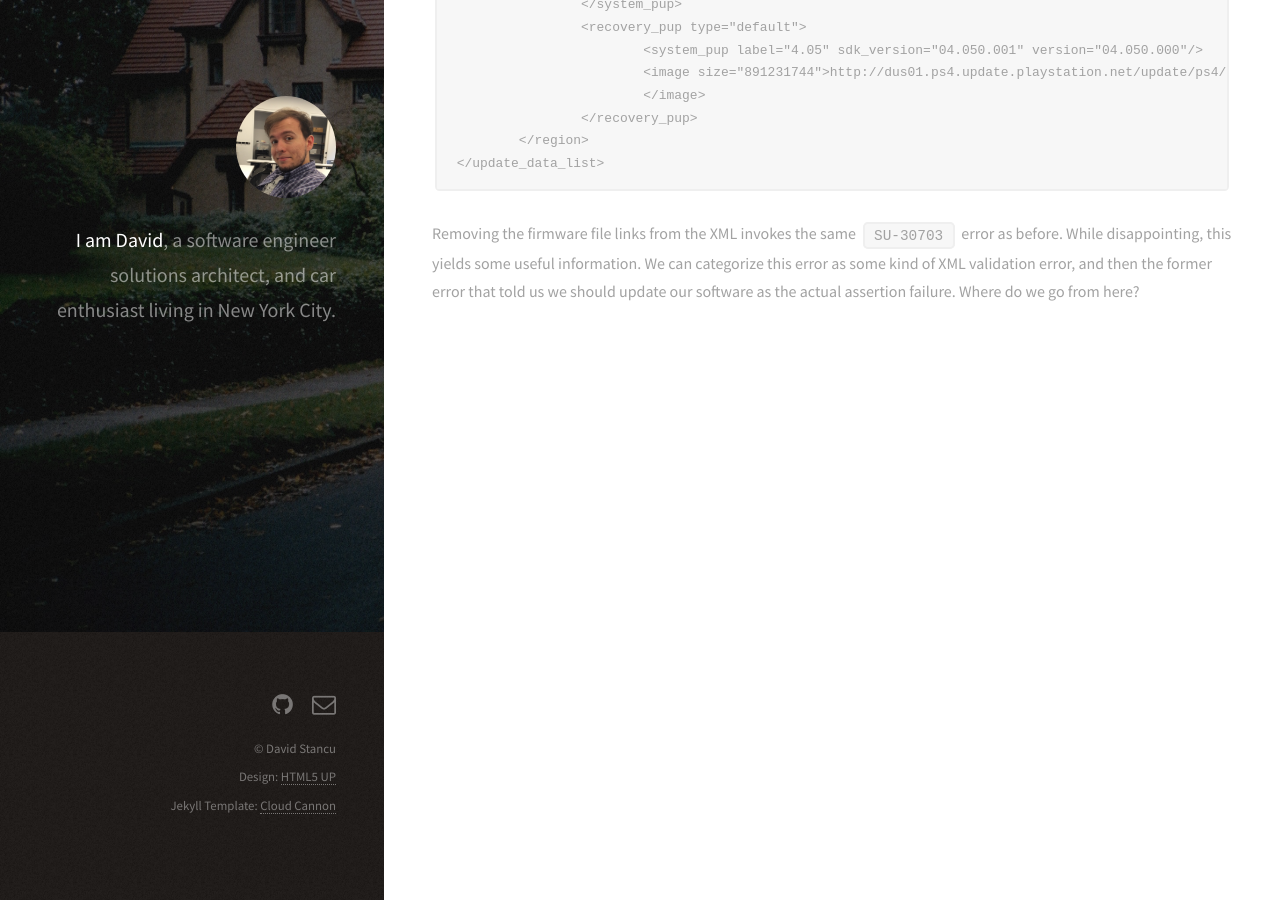
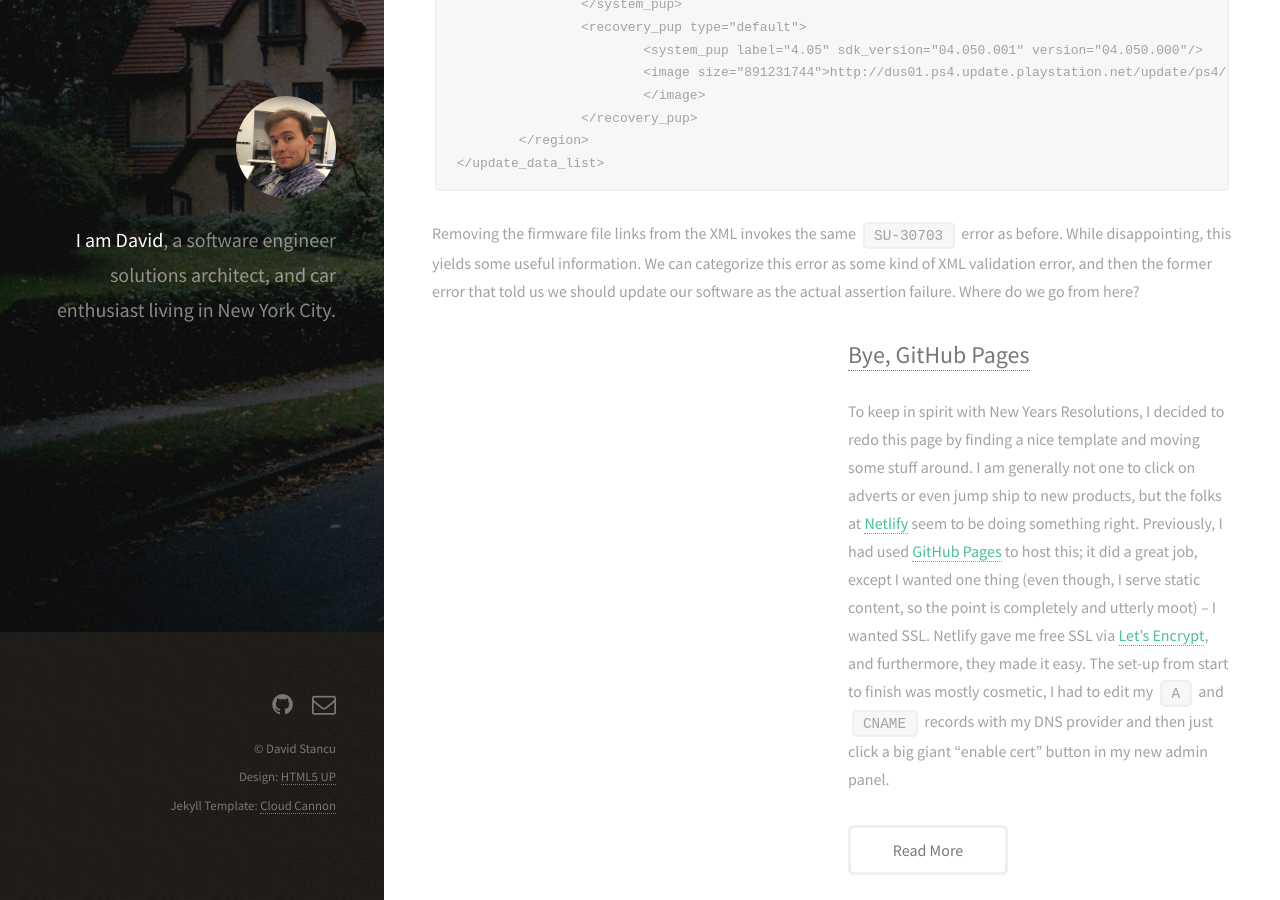
Before and after one commit to mach-kernel/mach-kernel.github.io, a Jekyll site: the page built from _posts/2016-12-30-ps4-mitm.markdown, in a window 1280 px wide and 900 px high, scrolled down 5363 px. Built offline with Jekyll 4.4.1, drawn with Linux system fonts in a browser that asks for light colours.

Commit message:
new posts

```diff
--- a/_posts/2016-12-30-ps4-mitm.markdown
+++ b/_posts/2016-12-30-ps4-mitm.markdown
@@ -2,7 +2,7 @@
 layout: post
 title: PS4 Network MITM
 date: 2016-12-30T00:30:00.000Z
-categories: update
+categories: hacking
 ---
 
 I decided that I wanted to run my PS4 through a proxy so I can see if the version assertion could possibly be 'fixed' by some network manipulation. I found a bunch of things out but was unsuccessful.
--- /dev/null
+++ b/_posts/2017-01-03-bye-gh-pages.md
@@ -0,0 +1,10 @@
+---
+layout: post
+title: Bye, GitHub Pages
+date: 2017-01-03T14:16:13Z
+categories: misc
+---
+
+To keep in spirit with New Years Resolutions, I decided to redo this page by finding a nice template and moving some stuff around. I am generally not one to click on adverts or even jump ship to new products, but the folks at [Netlify](netlify.com) seem to be doing something right.  Previously, I had used [GitHub Pages](https://pages.github.com/) to host this; it did a great job, except I wanted one thing (even though, I serve static content, so the point is completely and utterly moot) -- I wanted SSL. Netlify gave me free SSL via [Let's Encrypt](https://letsencrypt.org/), and furthermore, they made it easy. The set-up from start to finish was mostly cosmetic, I had to edit my `A` and `CNAME` records with my DNS provider and then just click a big giant "enable cert" button in my new admin panel.
+
+If there is a lesson that is learned here: easy "one click" solutions that offer security are somehting that we need, especially if we are to stay safe on an increasingly hostile and less-free internet. I hope that 2017 will see the rise of these kinds of solutions so that we can finally get blogs away from 0day nightmares like WP. Time will tell.
```
